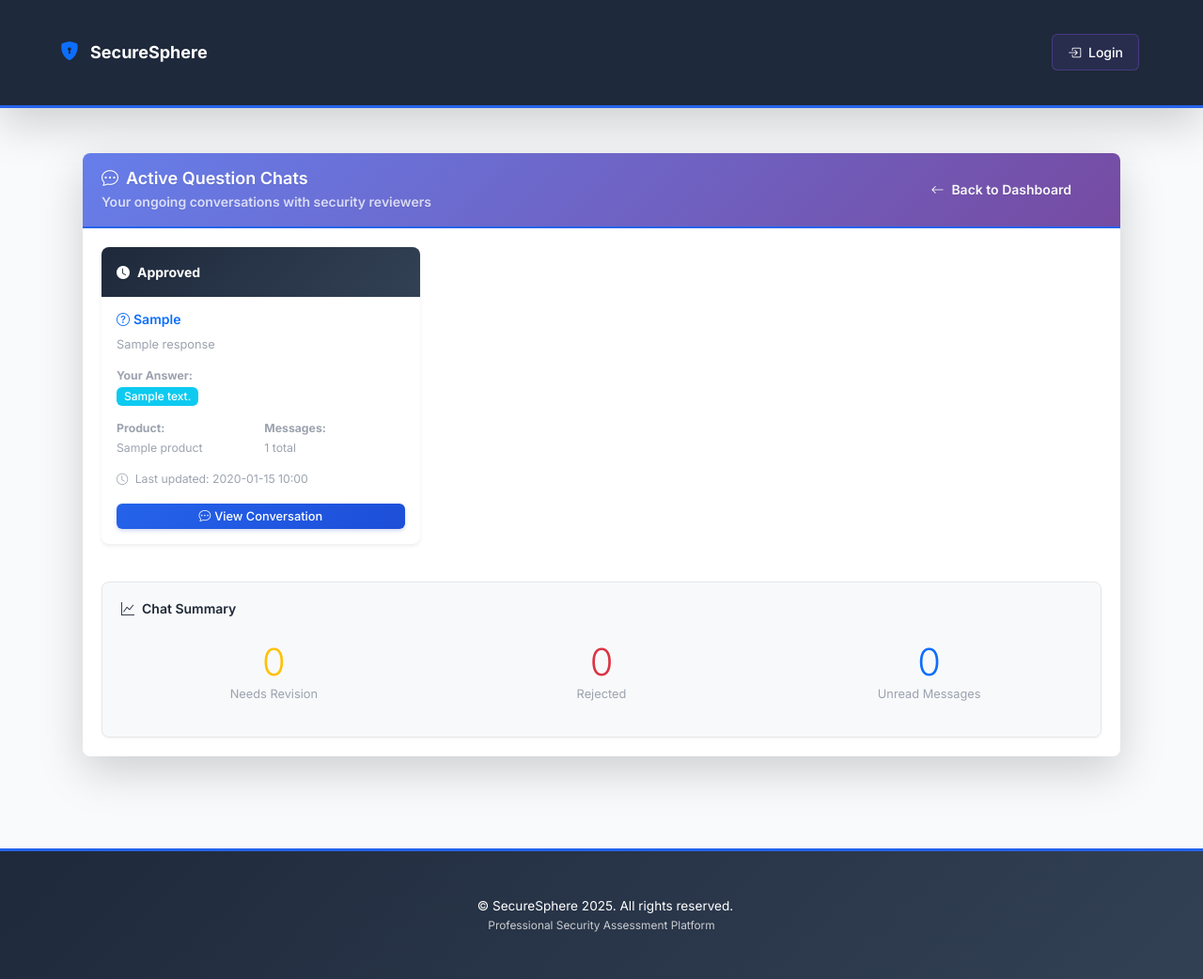
After one commit to keham-10/mini, a Flask app: template kmkm/templates/client_question_chats.html in a window 1280 px wide. The commit adds this page. Shown: the whole page at 94% size. Run offline with Flask 3, Linux system fonts and the light colour scheme; the template is opened without the code that fills it: values that come from a table or form of the project are taken from there, others are empty; tables that the repository leaves empty hold one stand-in row (values such as "Sample post").

Commit message:
Add client question chats view with active chat tracking and management (#33)
Co-authored-by: Cursor Agent <cursoragent@cursor.com>
Co-authored-by: artur.jhair <artur.jhair@freedrops.org>

```diff
--- a/kmkm/app.py
+++ b/kmkm/app.py
@@ -2149,8 +2149,7 @@ def client_comments():
         db.joinedload(LeadComment.lead),
         db.joinedload(LeadComment.response)
     ).filter(
-        LeadComment.client_id == session['user_id'],
-        LeadComment.status.in_(['needs_revision', 'rejected', 'pending', 'client_reply'])  # Exclude approved
+        LeadComment.client_id == session['user_id']
     ).order_by(LeadComment.created_at.desc()).all()
 
     # Group comments by dimension/section
@@ -2168,6 +2167,32 @@ def client_comments():
             grouped_comments['General'].append(comment)
 
     return render_template('client_comments.html', comments=comments, grouped_comments=grouped_comments)
+
+@app.route('/client/question-chats')
+@login_required('client')
+def client_question_chats():
+    """Show active question chats for the client"""
+    user_id = session['user_id']
+
+    # Get all active question chats for this client
+    chats = QuestionChat.query.options(
+        db.joinedload(QuestionChat.response),
+        db.joinedload(QuestionChat.product),
+        db.joinedload(QuestionChat.lead),
+        db.joinedload(QuestionChat.client)
+    ).filter(
+        QuestionChat.client_id == user_id,
+        QuestionChat.is_active == True
+    ).order_by(QuestionChat.updated_at.desc()).all()
+
+    # Count unread messages for each chat
+    for chat in chats:
+        chat.unread_messages_for_client = ChatMessage.query.filter_by(
+            chat_id=chat.id,
+            is_read_by_client=False
+        ).filter(ChatMessage.sender_id != user_id).count()
+
+    return render_template('client_question_chats.html', chats=chats)
 
 @app.route('/client/comment/<int:comment_id>/read')
 @login_required('client')
@@ -3952,6 +3977,50 @@ def get_unread_notifications():
         'role': role
     })
 
+@app.route('/get_active_chats/<int:response_id>')
+@login_required('lead')
+def get_active_chats(response_id):
+    """Get active chats for a specific response"""
+    try:
+        # Get the response to verify it exists
+        response = QuestionnaireResponse.query.get_or_404(response_id)
+
+        # Get active chats for this response
+        chats = QuestionChat.query.filter_by(
+            response_id=response_id,
+            is_active=True
+        ).all()
+
+        chat_data = []
+        for chat in chats:
+            # Count unread messages for lead
+            unread_count = ChatMessage.query.filter_by(
+                chat_id=chat.id,
+                is_read_by_lead=False
+            ).filter(ChatMessage.sender_id != session['user_id']).count()
+
+            chat_data.append({
+                'id': chat.id,
+                'response_id': chat.response_id,
+                'client_username': chat.client.username,
+                'question': chat.response.question,
+                'answer': chat.response.answer,
+                'review_status': chat.review_status,
+                'unread_count': unread_count,
+                'last_updated': chat.updated_at.strftime('%Y-%m-%d %H:%M')
+            })
+
+        return jsonify({
+            'success': True,
+            'chats': chat_data
+        })
+
+    except Exception as e:
+        return jsonify({
+            'success': False,
+            'error': str(e)
+        }), 500
+
 
 if __name__ == '__main__':
     print("🚀 Starting SecureSphere Application")
--- /dev/null
+++ b/kmkm/templates/client_question_chats.html
@@ -0,0 +1,206 @@
+{% extends "base.html" %}
+
+{% block title %}Active Question Chats - SecureSphere{% endblock %}
+
+{% block content %}
+<div class="container-fluid">
+    <div class="row justify-content-center">
+        <div class="col-12">
+            <div class="card shadow-lg border-0">
+                <div class="card-header bg-gradient-primary text-white">
+                    <div class="d-flex justify-content-between align-items-center">
+                        <div>
+                            <h4 class="mb-1">
+                                <i class="bi bi-chat-dots me-2"></i>Active Question Chats
+                            </h4>
+                            <p class="mb-0 opacity-75">Your ongoing conversations with security reviewers</p>
+                        </div>
+                        <a href="{{ url_for('dashboard') }}" class="btn btn-outline-light">
+                            <i class="bi bi-arrow-left me-2"></i>Back to Dashboard
+                        </a>
+                    </div>
+                </div>
+
+                <div class="card-body">
+                    {% if chats %}
+                        <div class="row">
+                            {% for chat in chats %}
+                            <div class="col-12 col-md-6 col-lg-4 mb-4">
+                                <div class="card h-100 border-0 shadow-sm hover-card">
+                                    <div class="card-header d-flex justify-content-between align-items-center p-3
+                                        {% if chat.review_status == 'needs_revision' %}bg-warning text-dark
+                                        {% elif chat.review_status == 'rejected' %}bg-danger text-white
+                                        {% else %}bg-secondary text-white{% endif %}">
+
+                                        <div class="d-flex align-items-center">
+                                            <i class="bi
+                                                {% if chat.review_status == 'needs_revision' %}bi-pencil-square
+                                                {% elif chat.review_status == 'rejected' %}bi-x-circle-fill
+                                                {% else %}bi-clock-fill{% endif %} me-2"></i>
+                                            <span class="fw-bold">{{ chat.review_status.replace('_', ' ').title() }}</span>
+                                        </div>
+
+                                        {% if chat.unread_messages_for_client > 0 %}
+                                            <span class="badge bg-danger">{{ chat.unread_messages_for_client }}</span>
+                                        {% endif %}
+                                    </div>
+
+                                    <div class="card-body p-3">
+                                        <h6 class="card-title text-primary mb-2">
+                                            <i class="bi bi-question-circle me-1"></i>{{ chat.response.section }}
+                                            {% if chat.response.question | question_number %}
+                                            <small class="text-muted ms-1">(Question #{{ chat.response.question | question_number }})</small>
+                                            {% endif %}
+                                        </h6>
+
+                                        <p class="card-text small text-muted mb-3" style="max-height: 60px; overflow: hidden;">
+                                            {{ chat.response.question[:100] }}{% if chat.response.question|length > 100 %}...{% endif %}
+                                        </p>
+
+                                        <div class="row g-2 mb-3">
+                                            <div class="col-12">
+                                                <small class="text-muted">
+                                                    <strong>Your Answer:</strong><br>
+                                                    <span class="badge bg-info">{{ chat.response.answer }}</span>
+                                                </small>
+                                            </div>
+                                        </div>
+
+                                        <div class="row g-2 mb-3">
+                                            <div class="col-6">
+                                                <small class="text-muted">
+                                                    <strong>Product:</strong><br>
+                                                    {{ chat.product.name }}
+                                                </small>
+                                            </div>
+                                            <div class="col-6">
+                                                <small class="text-muted">
+                                                    <strong>Messages:</strong><br>
+                                                    {{ chat.messages.count() }} total
+                                                </small>
+                                            </div>
+                                        </div>
+
+                                        <small class="text-muted">
+                                            <i class="bi bi-clock me-1"></i>
+                                            Last updated: {{ chat.updated_at.strftime('%Y-%m-%d %H:%M') }}
+                                        </small>
+                                    </div>
+
+                                    <div class="card-footer bg-transparent border-0 p-3 pt-0">
+                                        <div class="d-grid gap-2">
+                                            <a href="{{ url_for('view_question_chat', chat_id=chat.id) }}"
+                                               class="btn btn-primary btn-sm">
+                                                <i class="bi bi-chat-dots me-1"></i>View Conversation
+                                            </a>
+
+                                            {% if chat.review_status == 'rejected' %}
+                                            <a href="{{ url_for('reselect_question', response_id=chat.response.id) }}"
+                                               class="btn btn-danger btn-sm">
+                                                <i class="bi bi-arrow-repeat me-1"></i>Re-select Answer
+                                            </a>
+                                            {% endif %}
+                                        </div>
+                                    </div>
+                                </div>
+                            </div>
+                            {% endfor %}
+                        </div>
+
+                        <!-- Summary Statistics -->
+                        <div class="row mt-4">
+                            <div class="col-12">
+                                <div class="card bg-light">
+                                    <div class="card-body">
+                                        <h6 class="card-title">
+                                            <i class="bi bi-graph-up me-2"></i>Chat Summary
+                                        </h6>
+                                        <div class="row text-center">
+                                            <div class="col-6 col-md-4">
+                                                <div class="stat-item">
+                                                    <span class="display-6 text-warning">
+                                                        {{ chats|selectattr('review_status', 'equalto', 'needs_revision')|list|length }}
+                                                    </span>
+                                                    <p class="small mb-0 text-muted">Needs Revision</p>
+                                                </div>
+                                            </div>
+                                            <div class="col-6 col-md-4">
+                                                <div class="stat-item">
+                                                    <span class="display-6 text-danger">
+                                                        {{ chats|selectattr('review_status', 'equalto', 'rejected')|list|length }}
+                                                    </span>
+                                                    <p class="small mb-0 text-muted">Rejected</p>
+                                                </div>
+                                            </div>
+                                            <div class="col-6 col-md-4">
+                                                <div class="stat-item">
+                                                    <span class="display-6 text-primary">
+                                                        {{ chats|sum(attribute='unread_messages_for_client') }}
+                                                    </span>
+                                                    <p class="small mb-0 text-muted">Unread Messages</p>
+                                                </div>
+                                            </div>
+                                        </div>
+                                    </div>
+                                </div>
+                            </div>
+                        </div>
+                    {% else %}
+                        <div class="text-center py-5">
+                            <div class="mb-4">
+                                <i class="bi bi-chat-dots display-1 text-muted"></i>
+                            </div>
+                            <h5 class="text-muted mb-3">No Active Question Chats</h5>
+                            <p class="text-muted">
+                                Question chats are created when a security reviewer marks your answer as "Needs Revision" or "Rejected".
+                                When this happens, you'll be able to discuss the question here.
+                            </p>
+                            <a href="{{ url_for('dashboard') }}" class="btn btn-primary">
+                                <i class="bi bi-arrow-left me-2"></i>Back to Dashboard
+                            </a>
+                        </div>
+                    {% endif %}
+                </div>
+            </div>
+        </div>
+    </div>
+</div>
+
+<style>
+.hover-card {
+    transition: transform 0.2s ease-in-out, box-shadow 0.2s ease-in-out;
+}
+
+.hover-card:hover {
+    transform: translateY(-5px);
+    box-shadow: 0 8px 25px rgba(0,0,0,0.1) !important;
+}
+
+.stat-item {
+    padding: 1rem;
+}
+
+.bg-gradient-primary {
+    background: linear-gradient(135deg, #667eea 0%, #764ba2 100%);
+}
+
+.card-header.bg-warning,
+.card-header.bg-danger,
+.card-header.bg-secondary {
+    border: none;
+}
+
+@media (max-width: 768px) {
+    .display-6 {
+        font-size: 2rem;
+    }
+}
+</style>
+
+<script>
+// Auto-refresh page every 30 seconds to show new messages
+setTimeout(function() {
+    location.reload();
+}, 30000);
+</script>
+{% endblock %}
--- a/kmkm/templates/dashboard_client.html
+++ b/kmkm/templates/dashboard_client.html
@@ -182,7 +182,7 @@
                     - {{ active_chats|length }} active chat(s) requiring your attention.
                 {% endif %}
             </div>
-            <a href="{{ url_for('client_comments') }}" class="btn btn-warning btn-sm">
+            <a href="{{ url_for('client_question_chats') }}" class="btn btn-warning btn-sm">
                 <i class="bi bi-chat-dots me-1"></i>View Chats
             </a>
         </div>
```
Also changed, not shown: kmkm/templates/dashboard_lead.html (+124 -9 lines), kmkm/templates/question_chat.html (+6 -2 lines), kmkm/templates/reselect_question.html (+20 -21 lines).
